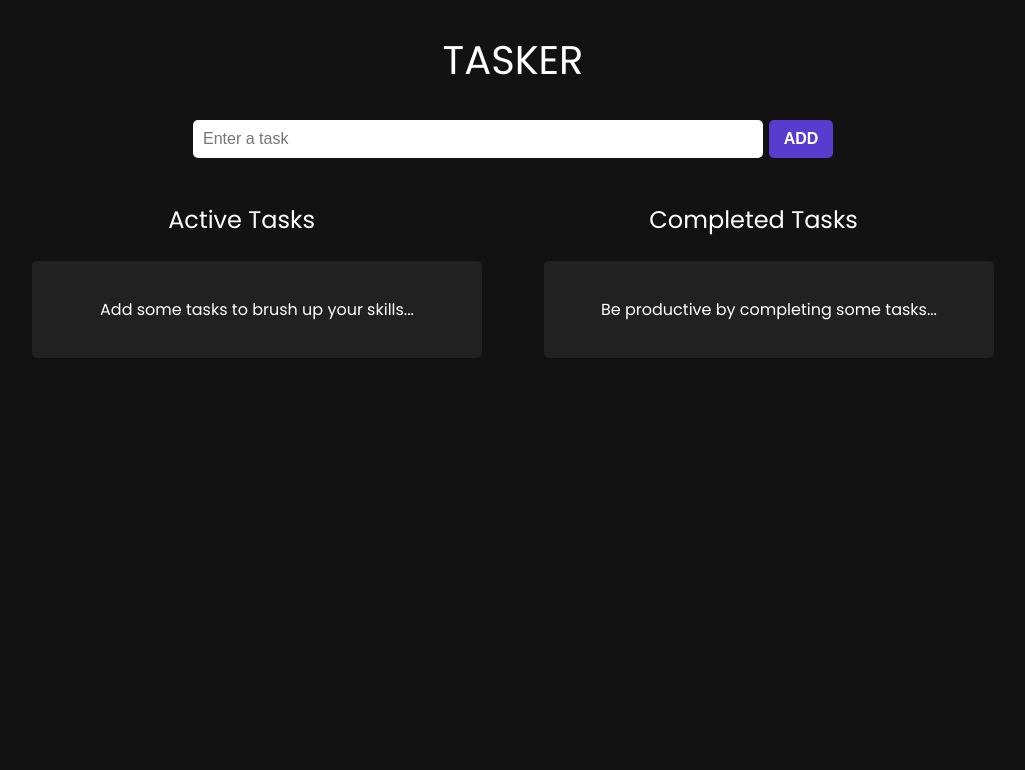
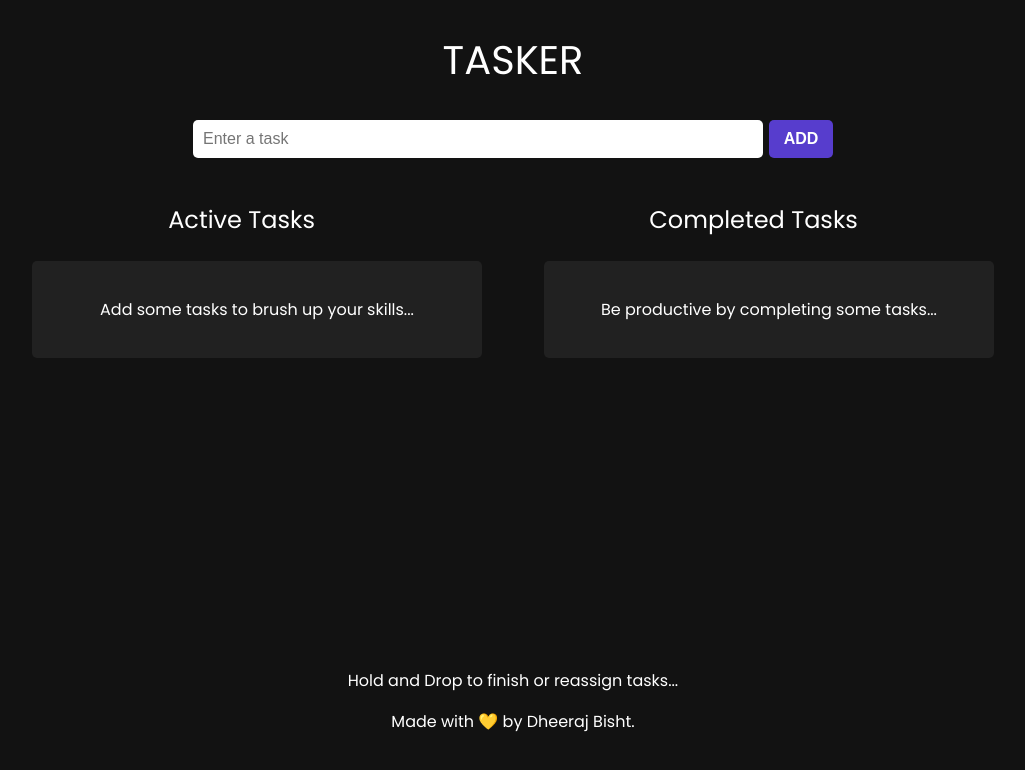
Before and after one commit to deebisht98/Tasker, a React (Create React App) app: page /Tasker in a window 1280 px wide. Shown: the top 770 px of the page, without its empty margins (127-1152 px from the left). Built offline with nearby package versions, Linux system fonts and the light colour scheme; the HTML template or start-up script is replaced by a standard one.

Commit message:
ui changes

```diff
--- a/src/components/Card/Card.css
+++ b/src/components/Card/Card.css
@@ -56,7 +56,7 @@
     width: 60%;
   }
   .icons {
-    font-size: 14px;
+    font-size: 20px;
   }
   .todo_info {
     padding: 0;
--- a/src/pages/Home/Home.css
+++ b/src/pages/Home/Home.css
@@ -15,6 +15,12 @@
   z-index: 1;
   text-align: center;
 }
+footer{
+  position: absolute;
+  bottom:50px;
+  text-align: center;
+  color: #fff;
+}
 @media (max-width: 768px) {
   .heading {
     margin: 15px 0;
--- a/src/pages/Home/Home.tsx
+++ b/src/pages/Home/Home.tsx
@@ -67,6 +67,10 @@ const Home: React.FC = () => {
         <span className="heading">Tasker</span>
         <InputField todo={todo} setTodo={setTodo} handleAdd={handleAdd} />
         <TodoList todos={todos} completedTodos={completedTodos} />
+        <footer>
+          <p> Hold and Drop to finish or reassign tasks...</p>
+          <p>Made with 💛 by Dheeraj Bisht.</p>
+        </footer>
       </div>
     </DragDropContext>
   );
--- a/src/pages/Pomodoro/Pomodoro.css
+++ b/src/pages/Pomodoro/Pomodoro.css
@@ -106,22 +106,25 @@
     width: 80%;
     height: 40%;
   }
-  .todo_heading{
-    width: 100%;
-    text-transform: capitalize;
-    font-size: 16px;
-    text-align: center;
-  }
-  .finish{
-    padding: 5px;
-  }
+
   .todo_header_wrapper{
     width: 90%;
     flex-direction: column;
     align-items: center;
     justify-content: center;
   }
-  .finish{
+  .todo_heading {
+    width: 100%;
+    text-transform: capitalize;
+    font-size: 20px;
+    text-align: center;
+  }
+  .todo_header_wrapper p {
+    margin-right: 0px;
+  }
+
+  .finish {
+    padding: 5px;
     font-size: 16px;
   }
   .types {
```
